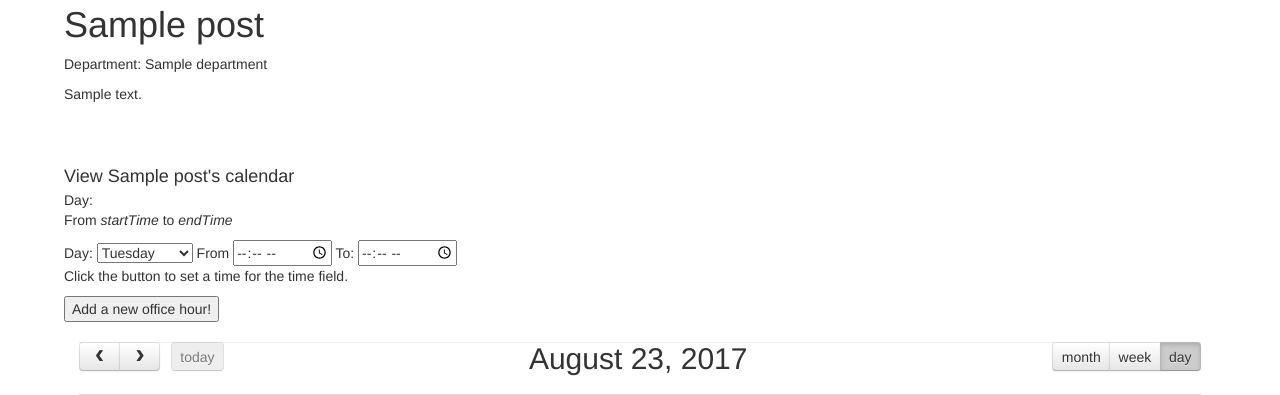
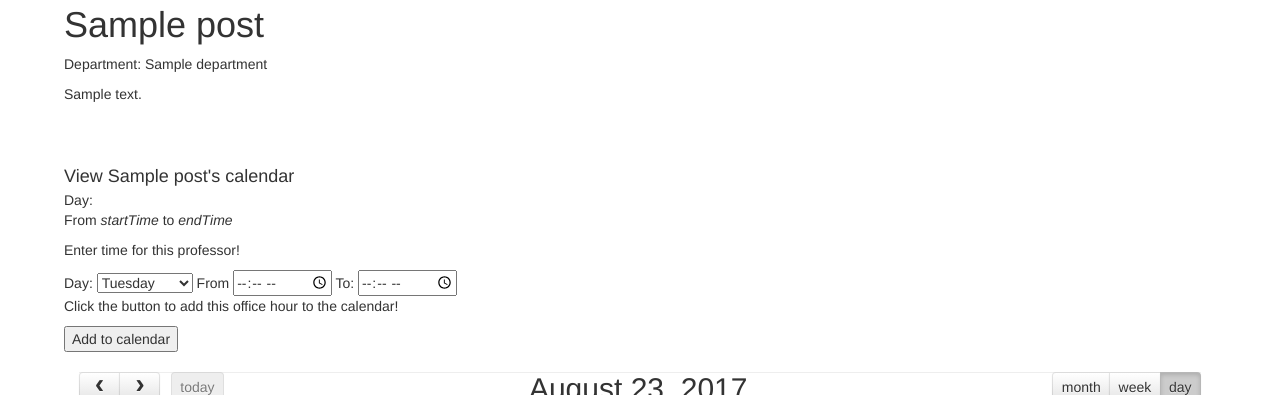
Before and after one commit to Eva-Zhong/my-django-app, a Django app: template blog/templates/blog/post_detail.html in a window 1280 px wide. Shown: the part 764-1159 px from the top of the page. Run offline with Django 3.2, Linux system fonts and the light colour scheme; the template is opened without the code that fills it: most values are stand-ins (such as "Sample title", 1, 10 or a date in 2020); some libraries are stand-ins or nearby versions.

Commit message:
change text

```diff
--- a/blog/templates/blog/post_detail.html
+++ b/blog/templates/blog/post_detail.html
@@ -27,6 +27,7 @@
       <p id="demo2">Demo2</p>
       <p id="demoDay">DemoDay</p> -->
 
+      <p> Enter time for this professor! </p>
       Day:
       <select name="select" id="officehourday"> <!--Supplement an id here instead of using 'name'-->
         <option value="Monday">Monday</option>
@@ -41,10 +42,10 @@
       To:
        <input type="time" id="endTime">
 
-    <p>Click the button to set a time for the time field.</p>
+    <p>Click the button to add this office hour to the calendar!</p>
 
     <button  id="createButton">
-      Add a new office hour!
+      Add to calendar
     </button>
 
     </div>
```
